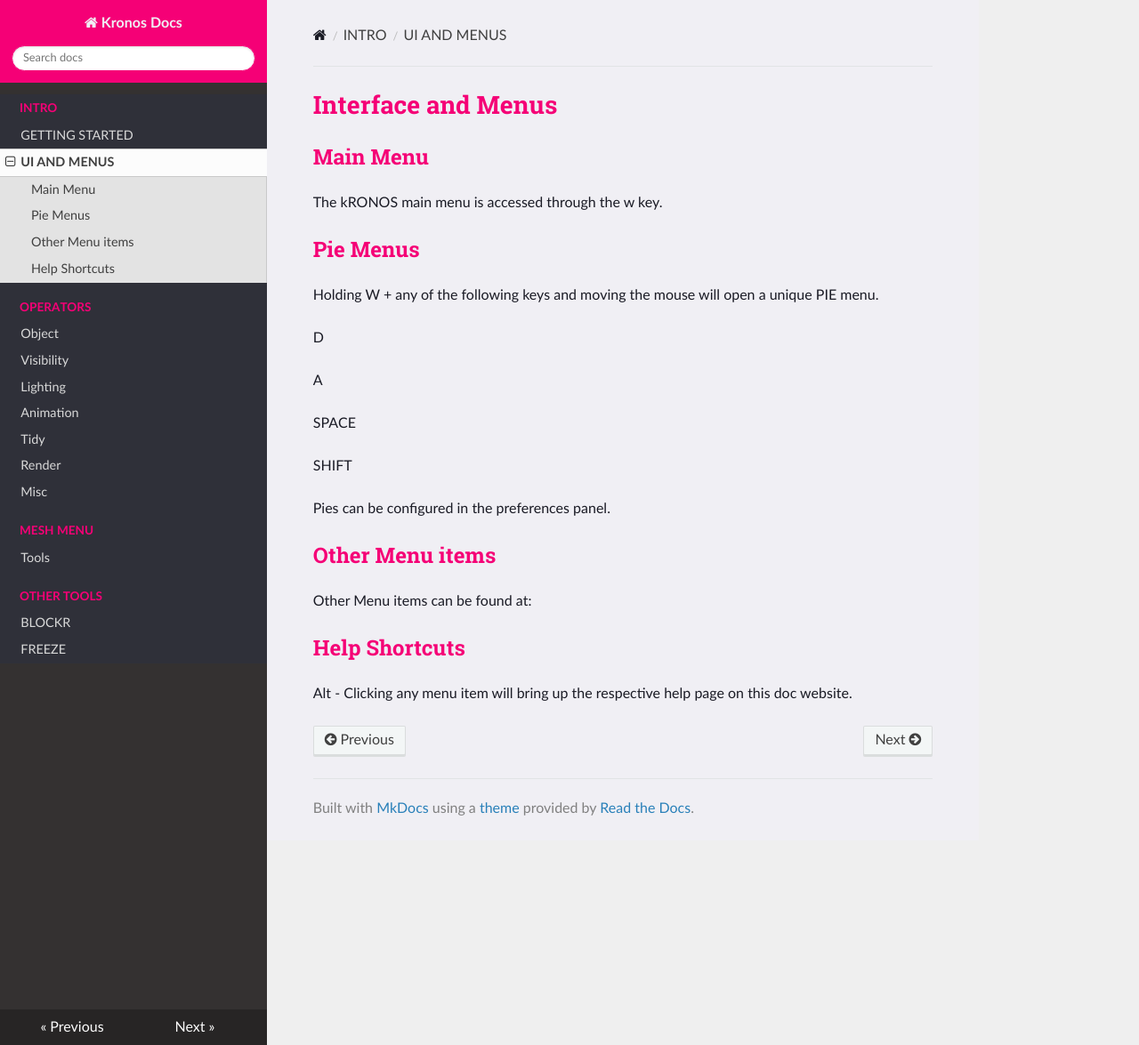
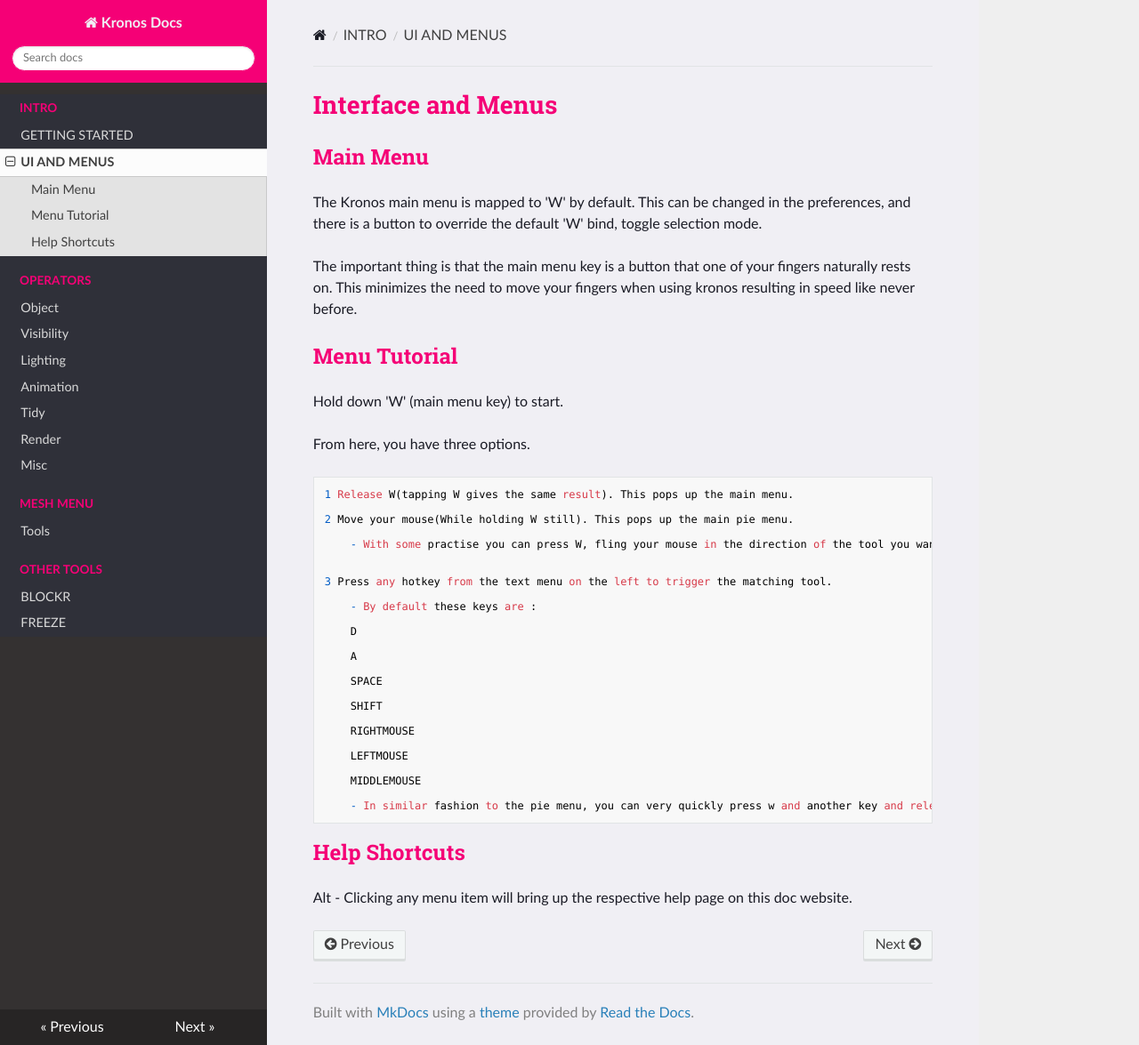
Before and after one commit to CGLIFE7/KronosDocs, an MkDocs documentation site: the page built from docs/docs/tutorial/interfaceandmenus.md, in a window 1280 px wide and 1175 px high. Shown: the whole window at 89% size. Built offline with MkDocs 1.6.1, drawn with Linux system fonts in a browser that asks for light colours; nearby versions of some CDN libraries.

Commit message:
Update after holiday break

```diff
--- a/docs/docs/tutorial/interfaceandmenus.md
+++ b/docs/docs/tutorial/interfaceandmenus.md
@@ -4,25 +4,46 @@
 
 ## Main Menu
 
-The kRONOS main menu is accessed through the w key.
+The Kronos main menu is mapped to 'W' by default.
+This can be changed in the preferences, and there is a button to override the default 'W' bind, toggle selection mode.
 
-## Pie Menus
+The important thing is that the main menu key is a button that one of your fingers naturally rests on. This minimizes the need to move your fingers when using kronos
+resulting in speed like never before.
 
-Holding W + any of the following keys and moving the mouse will open a unique PIE menu.
+## Menu Tutorial
 
-D
 
-A
+Hold down 'W' (main menu key) to start.
 
-SPACE
+From here, you have three options.
 
-SHIFT
+    1 Release W(tapping W gives the same result). This pops up the main menu.
 
-Pies can be configured in the preferences panel.
+    2 Move your mouse(While holding W still). This pops up the main pie menu.
 
-## Other Menu items
+        - With some practise you can press W, fling your mouse in the direction of the tool you want and release w very quickly. See the gif.
 
-Other Menu items can be found at:
+
+    3 Press any hotkey from the text menu on the left to trigger the matching tool.
+
+        - By default these keys are :
+
+        D
+
+        A
+
+        SPACE
+
+        SHIFT
+
+        RIGHTMOUSE
+
+        LEFTMOUSE
+
+        MIDDLEMOUSE
+
+        - In similar fashion to the pie menu, you can very quickly press w and another key and release immediately after.
+
 
 ## Help Shortcuts
 
```
Also changed, not shown: docs/docs/tutorial/index.md (+1 -1 lines), docs/docs/tutorial/kiss.md (+1 -1 lines), docs/docs/tutorial/kronos.md (+16 -7 lines).
